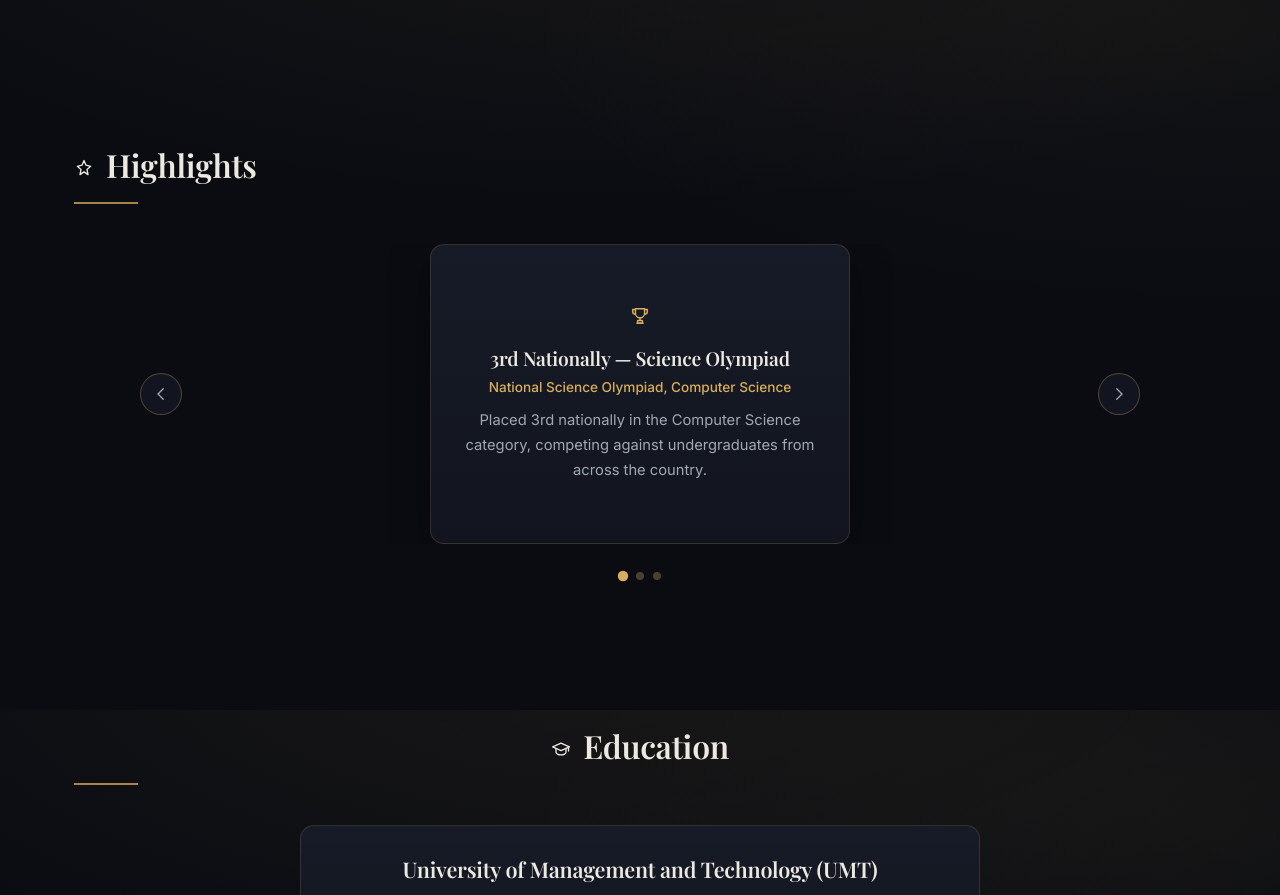
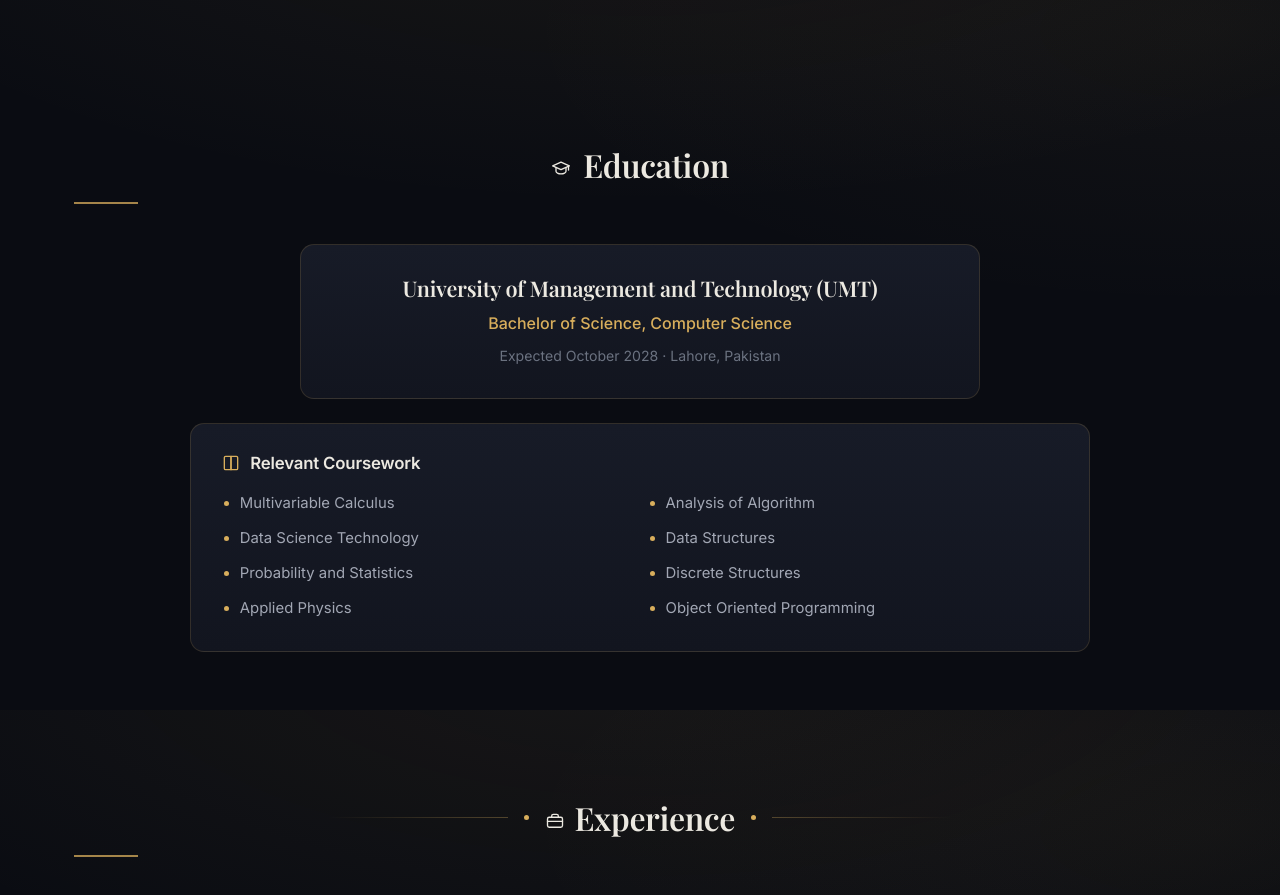
Before and after one commit to kamilcodes14/kamilcodes14.github.io, a React (Vite) app: page / in a window 1280 px wide. Shown: the part 1690-2585 px from the top of the page. Built offline with nearby package versions, Linux system fonts and the light colour scheme; a web font is replaced by a local one.

Commit message:
Remove Highlights section from portfolio

```diff
--- a/src/pages/Portfolio.jsx
+++ b/src/pages/Portfolio.jsx
@@ -1,5 +1,4 @@
 import Home from "./Home";
-import Highlights from "./Highlights";
 import Education from "./Education";
 import About from "./About";
 import Experience from "./Experience";
@@ -14,7 +13,6 @@
     <>
       <Home />
       <About />
-      <Highlights />
       <Education />
       <Experience />
       <Research />
```
